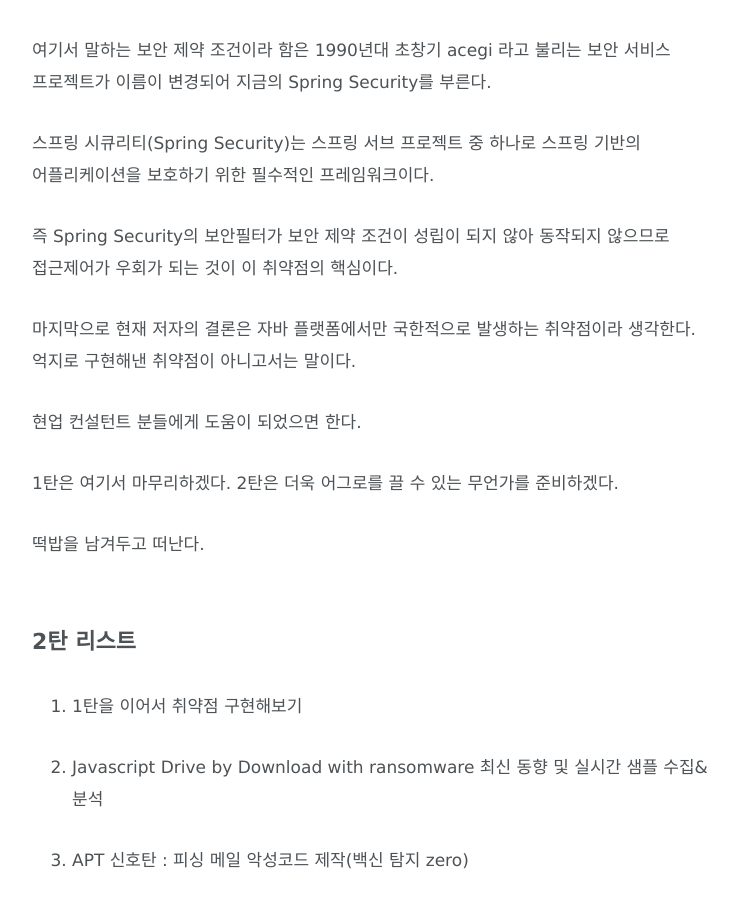
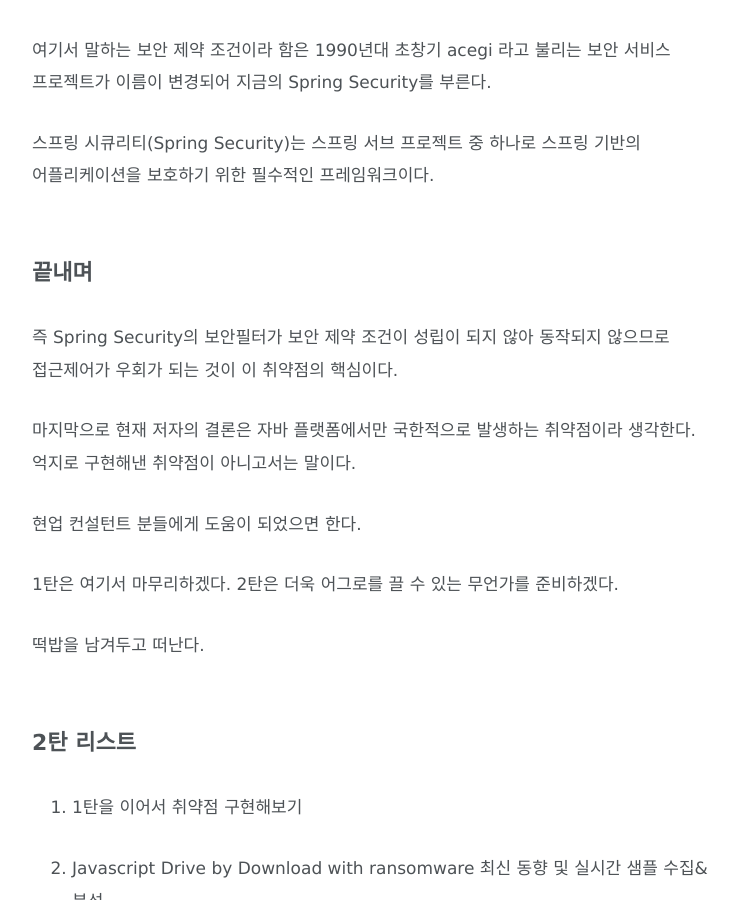
Before and after one commit to i2sec/i2sec.github.io, a Jekyll site: the page built from _posts/2017-03-28-owasptop10_forward.md, in a window 1280 px wide and 900 px high, scrolled down 6315 px. Shown: the whole window, without its empty margins (258-996 px from the left). Built offline with Jekyll 4.4.1, drawn with Linux system fonts in a browser that asks for light colours; nearby versions of some CDN libraries; some web fonts are replaced.

Commit message:
끝내며
끝내며 추가

```diff
--- a/_posts/2017-03-28-owasptop10_forward.md
+++ b/_posts/2017-03-28-owasptop10_forward.md
@@ -171,6 +171,9 @@ Security constraints only work on the original request URI, not on calls made vi
 
 스프링 시큐리티(Spring Security)는 스프링 서브 프로젝트 중 하나로 스프링 기반의 어플리케이션을 보호하기 위한 필수적인 프레임워크이다.
 
+
+
+### 끝내며
 즉 Spring Security의 보안필터가 보안 제약 조건이 성립이 되지 않아 동작되지 않으므로 접근제어가 우회가 되는 것이 이 취약점의 핵심이다.
 
 마지막으로 현재 저자의 결론은 자바 플랫폼에서만 국한적으로 발생하는 취약점이라 생각한다. 억지로 구현해낸 취약점이 아니고서는 말이다.
```
